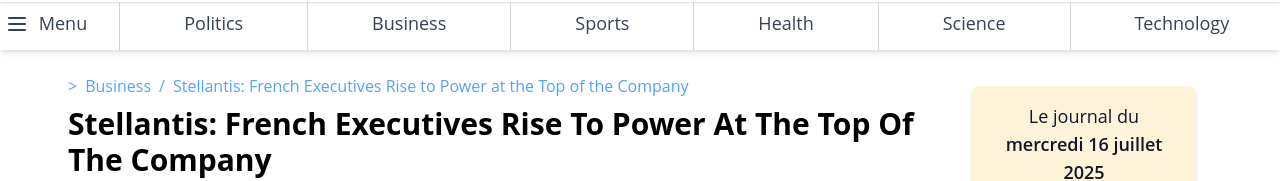
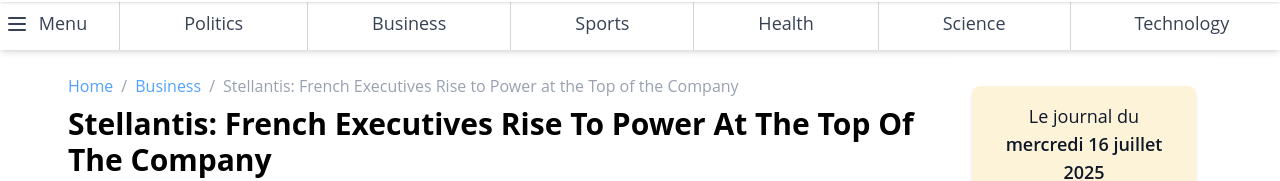
Before and after one commit to cosmokoala39/newseng, a Next.js app: page /business/stellantis-french-executives-leadership-rise-2025 in a window 1280 px wide. Shown: the part 233-414 px from the top of the page. Built offline with nearby package versions, Linux system fonts and the light colour scheme.

Commit message:
changing the breadcrumps style

```diff
--- a/src/app/components/CategoryHeader.tsx
+++ b/src/app/components/CategoryHeader.tsx
@@ -21,9 +21,11 @@
   return (
     <div className="w-full px-4 md:px-8 py-6">
       {/* Breadcrumb */}
-      <nav className="flex items-center space-x-2 text-sm text-gray-400 mb-2">
-
-        <span>&gt;</span>
+      <nav className="flex items-center space-x-2 text-[16px]  mb-2 whitespace-nowrap overflow-x-auto">
+         <Link href="/" className="text-blue-400  hover:text-gray-700">
+            Home
+          </Link>
+        <span className='text-gray-400'>/</span>
         <span className="capitalize text-gray-400">{category}</span>
       </nav>
 
--- a/src/app/components/DetailHeader.tsx
+++ b/src/app/components/DetailHeader.tsx
@@ -6,6 +6,7 @@
 } from "@fortawesome/free-brands-svg-icons";
 import { faEnvelope } from "@fortawesome/free-solid-svg-icons";
 import { FontAwesomeIcon } from "@fortawesome/react-fontawesome";
+
 import Link from "next/link";
 
 const items = [
@@ -61,15 +62,18 @@
   return (
     <>
       <div className="w-full px-2 md:px-5 py-6">
-        <nav className="flex items-center space-x-2 text-[16px]  text-blue-400 mb-2 whitespace-nowrap overflow-x-auto">
-          <span>&gt;</span>
-          <Link href={`/${article.category}`}>
-            <span className="capitalize text-blue-400 hover:text-gray-700">
+        <nav className="flex text-gray-400 items-center space-x-2 text-[16px]  mb-2 whitespace-nowrap overflow-x-auto">
+          <Link href="/" className="text-blue-400  hover:text-gray-700">
+            Home
+          </Link>
+          <span>/</span>
+          <Link href={`/${article.category}`} >
+            <span className=" capitalize text-blue-400 hover:text-gray-700">
               {article.category}
             </span>
           </Link>
           <span>/</span>
-         <span className="block max-w-[150px] truncate sm:max-w-none sm:whitespace-normal sm:overflow-visible sm:text-ellipsis-none">
+         <span className="block text-gray-400 max-w-[150px] truncate sm:max-w-none sm:whitespace-normal sm:overflow-visible sm:text-ellipsis-none">
             {article.title}
           </span>
         </nav>
```
